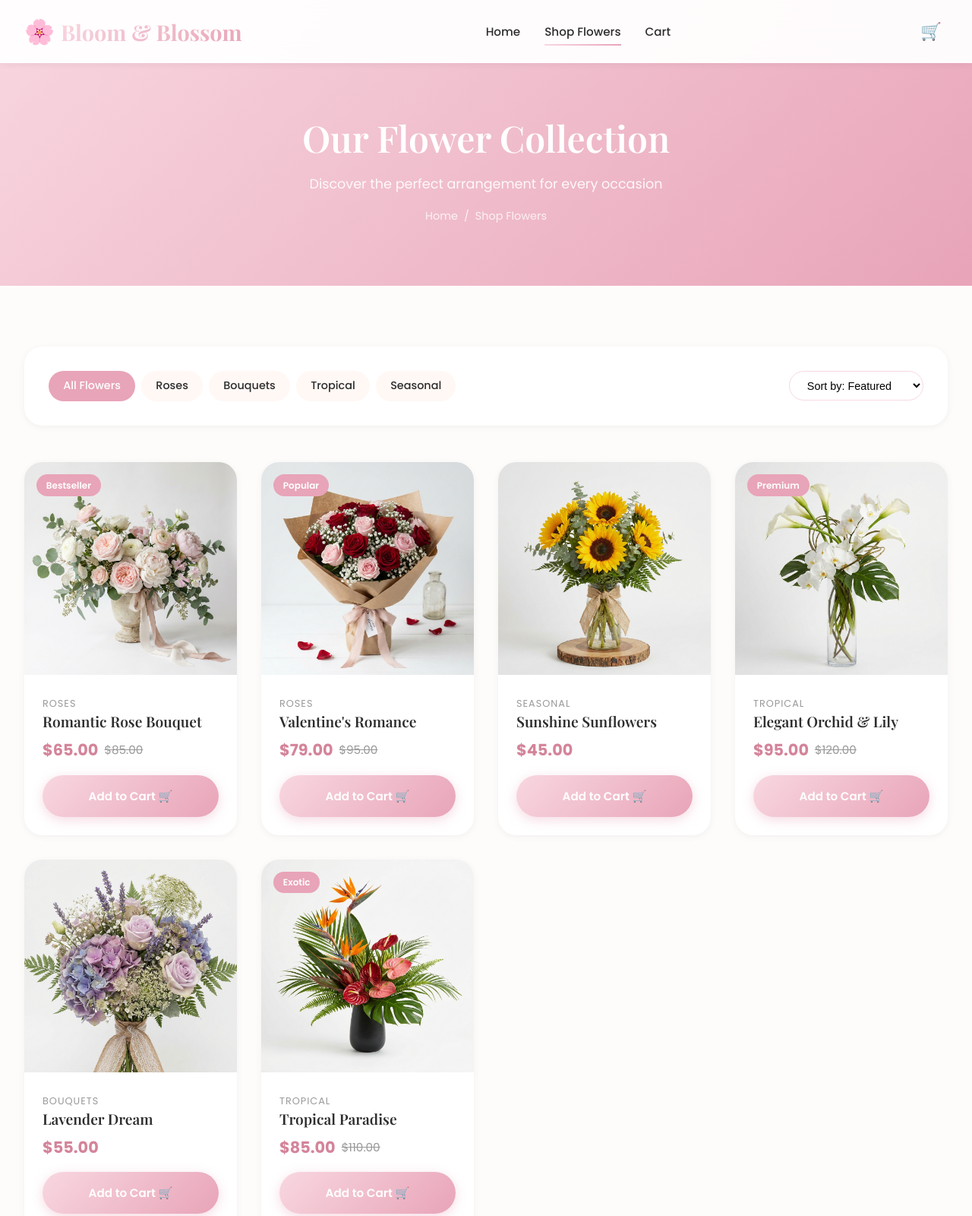
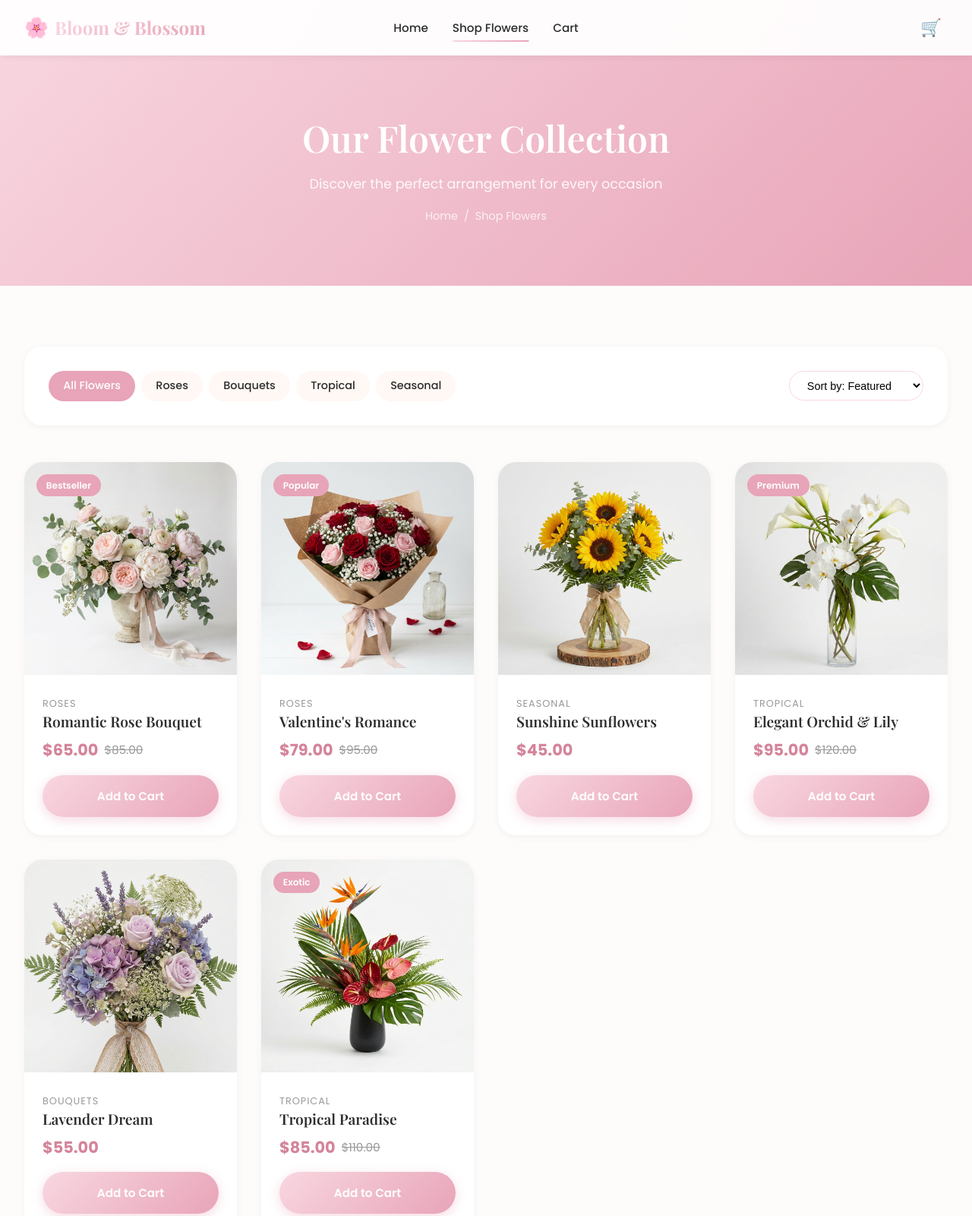
Before and after one commit to Isaac-Kingsley007/Florist, a plain HTML site: page products.html in a window 1280 px wide. Shown: the top 1600 px of the page at 76% size. Drawn offline with nearby package versions, Linux system fonts and the light colour scheme.

Commit message:
Style Fixes

```diff
--- a/main.js
+++ b/main.js
@@ -183,7 +183,7 @@ function renderProducts(containerId, productList = products) {
                     ${product.originalPrice ? `<span class="original-price">$${product.originalPrice.toFixed(2)}</span>` : ''}
                 </div>
                 <button class="btn btn-primary" onclick="addToCart(${product.id})">
-                    Add to Cart 🛒
+                    Add to Cart
                 </button>
             </div>
         </div>
@@ -230,7 +230,7 @@ function handleNewsletter(event) {
 }
 
 // ============ Initialize ============
-document.addEventListener('DOMContentLoaded', function() {
+document.addEventListener('DOMContentLoaded', function () {
     // Initialize navigation
     initNavigation();
 
@@ -245,7 +245,7 @@ document.addEventListener('DOMContentLoaded', function() {
 
     // Smooth scroll for anchor links
     document.querySelectorAll('a[href^="#"]').forEach(anchor => {
-        anchor.addEventListener('click', function(e) {
+        anchor.addEventListener('click', function (e) {
             const href = this.getAttribute('href');
             if (href !== '#') {
                 e.preventDefault();
--- a/products.html
+++ b/products.html
@@ -104,7 +104,7 @@
                 <p>Subscribe to our newsletter for exclusive offers, floral care tips, and seasonal inspiration.</p>
                 <form class="newsletter-form" onsubmit="return handleNewsletter(event)">
                     <input type="email" placeholder="Enter your email address" required>
-                    <button type="submit" class="btn">Subscribe 💌</button>
+                    <button type="submit" class="btn">Subscribe</button>
                 </form>
             </div>
         </div>
--- a/styles.css
+++ b/styles.css
@@ -75,7 +75,12 @@ body {
     overflow-x: hidden;
 }
 
-h1, h2, h3, h4, h5, h6 {
+h1,
+h2,
+h3,
+h4,
+h5,
+h6 {
     font-family: var(--font-primary);
     font-weight: 600;
     line-height: 1.3;
@@ -134,21 +139,23 @@ button {
     display: flex;
     justify-content: space-between;
     align-items: center;
+    position: relative;
 }
 
 .logo {
     display: flex;
     align-items: center;
     gap: var(--spacing-xs);
+    z-index: 1;
 }
 
 .logo-icon {
-    font-size: 2rem;
+    font-size: 1.6rem;
 }
 
 .logo-text {
     font-family: var(--font-primary);
-    font-size: 1.8rem;
+    font-size: 1.5rem;
     font-weight: 700;
     background: var(--gradient-primary);
     -webkit-background-clip: text;
@@ -160,6 +167,9 @@ button {
     display: flex;
     gap: var(--spacing-md);
     align-items: center;
+    position: absolute;
+    left: 50%;
+    transform: translateX(-50%);
 }
 
 .nav-links a {
@@ -1186,6 +1196,7 @@ button {
     from {
         opacity: 0;
     }
+
     to {
         opacity: 1;
     }
@@ -1196,6 +1207,7 @@ button {
         opacity: 0;
         transform: translateY(30px);
     }
+
     to {
         opacity: 1;
         transform: translateY(0);
@@ -1203,18 +1215,24 @@ button {
 }
 
 @keyframes float {
-    0%, 100% {
+
+    0%,
+    100% {
         transform: translateY(0);
     }
+
     50% {
         transform: translateY(-15px);
     }
 }
 
 @keyframes pulse {
-    0%, 100% {
+
+    0%,
+    100% {
         transform: scale(1);
     }
+
     50% {
         transform: scale(1.05);
     }
```
Also changed, not shown: cart.html (+1 -1 lines), index.html (+1 -1 lines).
